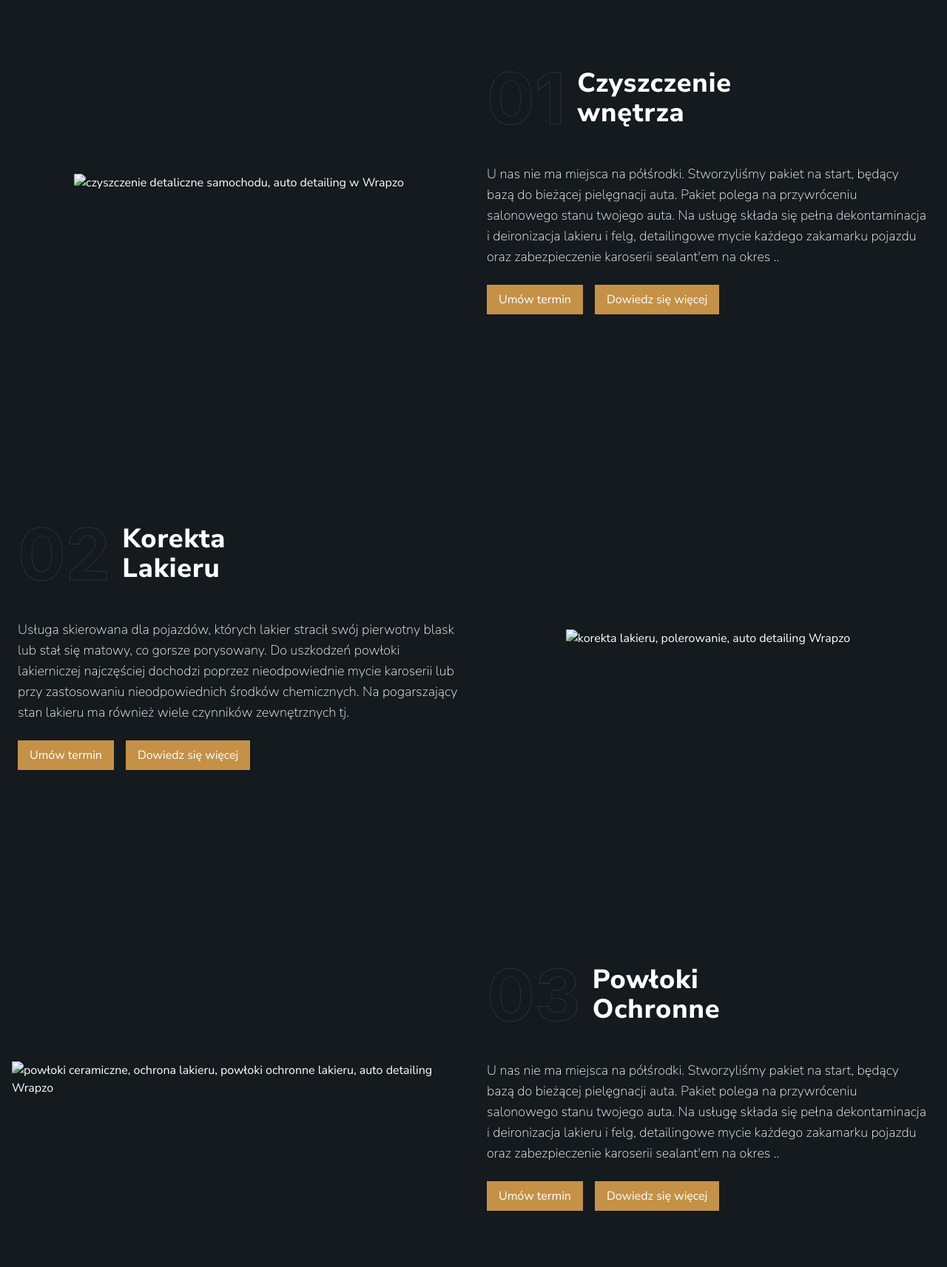
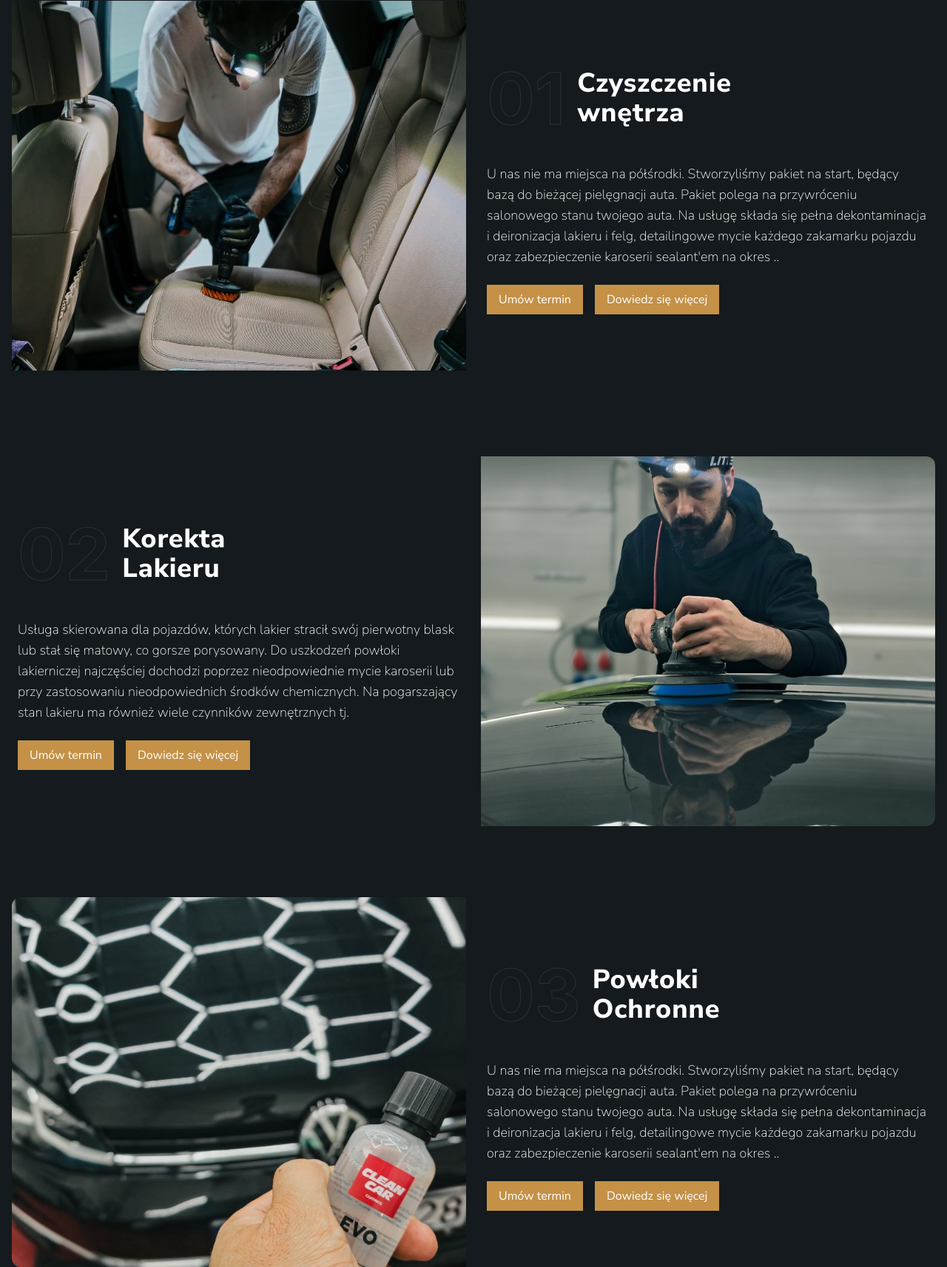
Before and after one commit to OlafZiorko/newest-1009, a plain HTML site: page index.html in a window 1280 px wide. Shown: the part 1115-2828 px from the top of the page at 74% size. Drawn offline with Linux system fonts and the light colour scheme; a script that the page names is missing.

Commit message:
Update index.html

```diff
--- a/index.html
+++ b/index.html
@@ -355,7 +355,7 @@
           <!--card image-->
           <div class="card-image mb-2 h-96 overflow-hidden md:h-auto">
             <img
-              src="../build/images/cards/czyszczenie.jpg"
+              src="./images/cards/czyszczenie.jpg"
               alt="czyszczenie detaliczne samochodu, auto detailing w Wrapzo"
               title="czyszczenie detaliczne samochodu, auto detailing w Wrapzo"
               loading="lazy"
@@ -396,7 +396,7 @@
             class="card-image mb-2 h-96 overflow-hidden md:h-auto xl:order-2"
           >
             <img
-              src="../build/images/cards/polerowanie.jpg"
+              src="./images/cards/polerowanie.jpg"
               alt="korekta lakieru, polerowanie, auto detailing Wrapzo"
               title="korekta lakieru, polerowanie, auto detailing Wrapzo"
               loading="lazy"
@@ -435,7 +435,7 @@
           <!--card image-->
           <div class="card-image mb-2 h-96 overflow-hidden md:h-auto">
             <img
-              src="../build/images/cards/ceramika.jpg"
+              src="./images/cards/ceramika.jpg"
               alt="powłoki ceramiczne, ochrona lakieru, powłoki ochronne lakieru, auto detailing Wrapzo"
               title="powłoki ceramiczne, ochrona lakieru, powłoki ochronne lakieru, auto detailing Wrapzo"
               loading="lazy"
@@ -476,7 +476,7 @@
             class="card-image mb-2 h-96 overflow-hidden md:h-auto xl:order-1"
           >
             <img
-              src="../build/images/cards/folia ppf.jpg"
+              src="./images/cards/folia ppf.jpg"
               alt="folia ochronna na auto,folia ochronna PPF, auto detailing Wrapzo"
               title="folia ochronna na auto,folia ochronna PPF, auto detailing Wrapzo"
               loading="lazy"
```
